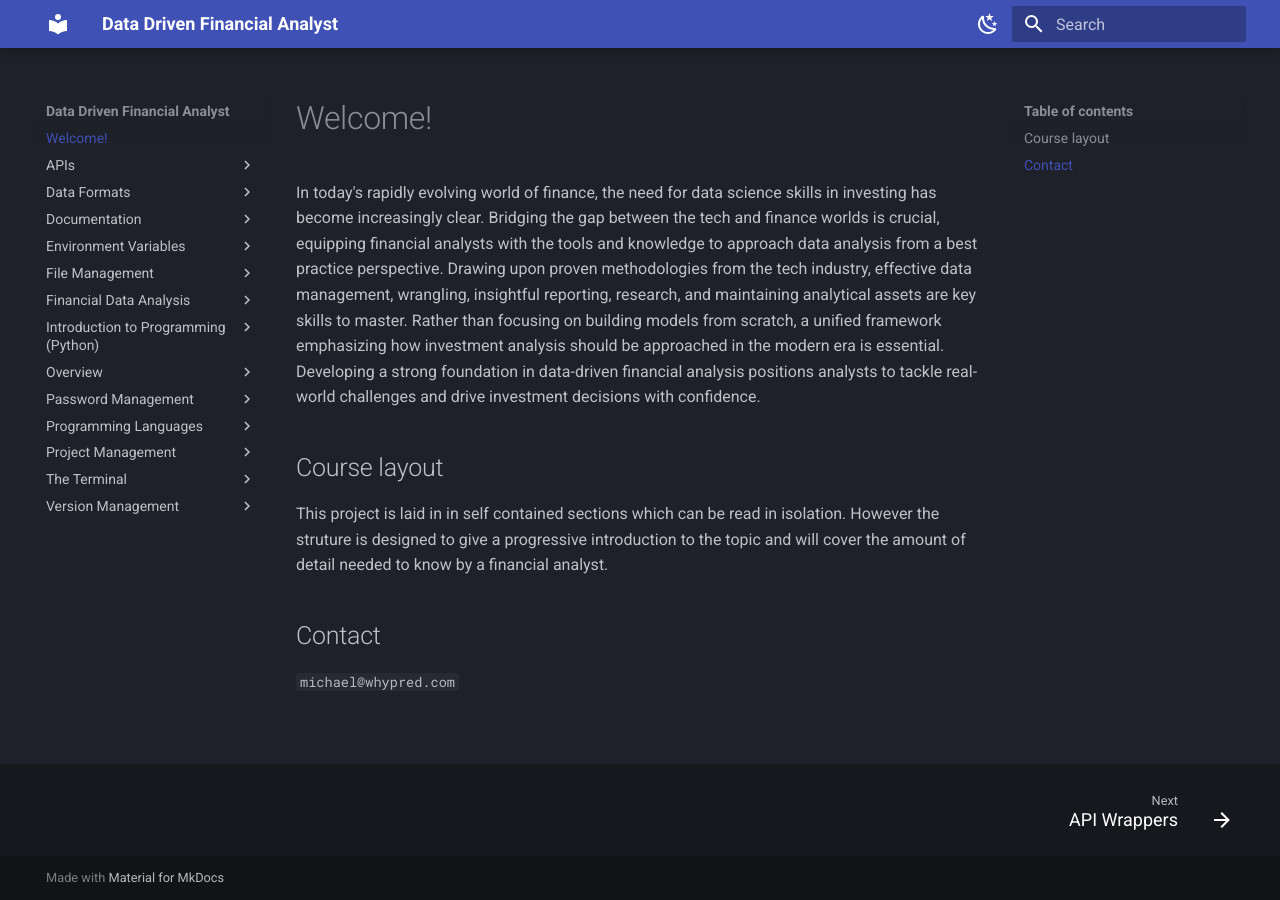
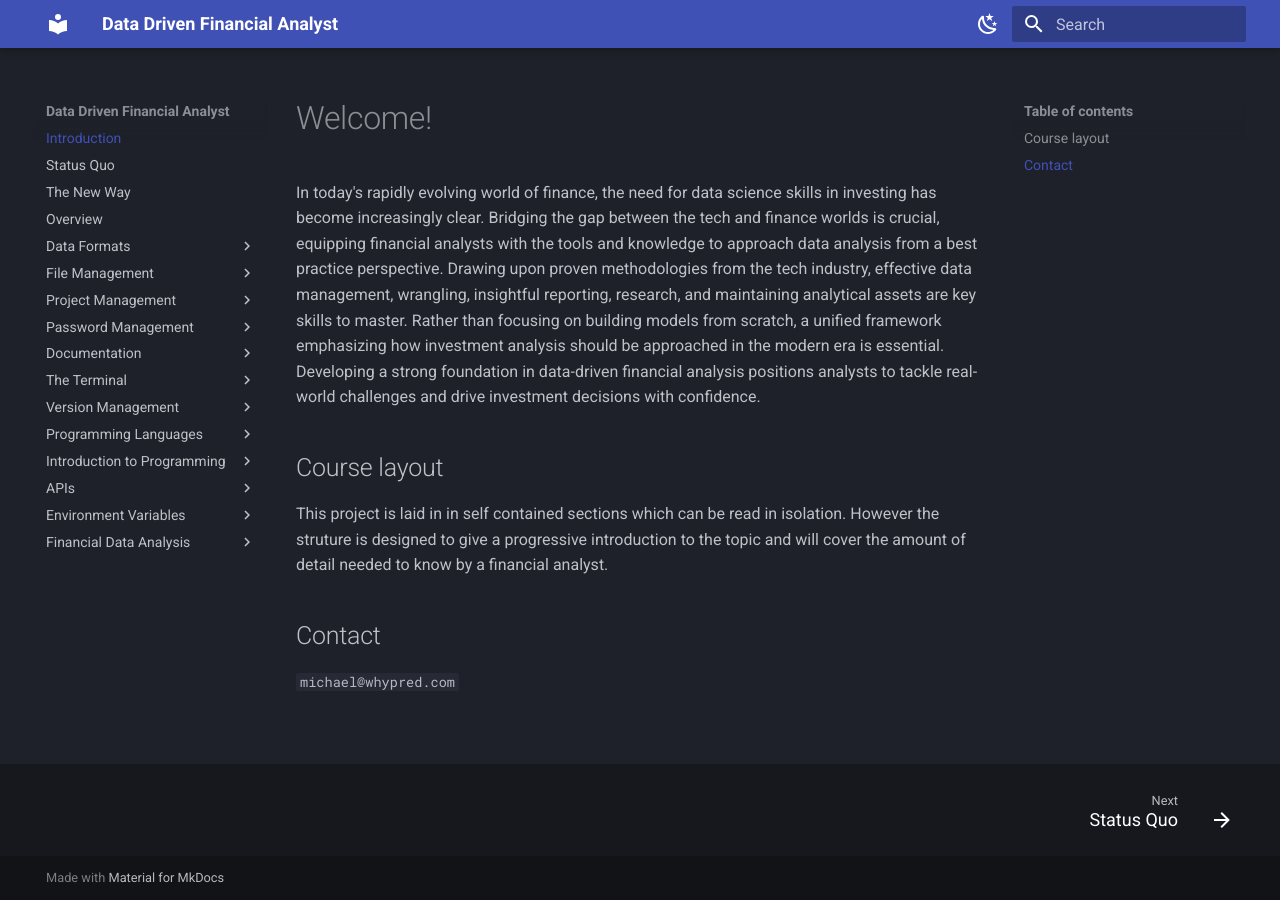
Before and after one commit to mike-whypred/financial-data-analysis, an MkDocs documentation site: the page built from docs/index.md, in a window 1280 px wide. Built offline with MkDocs 1.6.1 and Material for MkDocs 9.7.7, drawn with Linux system fonts in a browser that asks for light colours; some of the changed lines change nothing that is shown.

Commit message:
reorganized financial data analysis section

```diff
--- a/mkdocs.yml
+++ b/mkdocs.yml
@@ -46,3 +46,80 @@
   - admonition
   - toc:
       toc_depth: 3
+
+nav:
+  - Introduction: 'index.md'
+  - Status Quo: 'Status Quo.md'
+  - The New Way: 'The New Way.md'
+  - Overview: 'Overview.md'
+  - Data Formats:
+      - 'Data Formats/Status Quo.md'
+      - 'Data Formats/CSV.md'
+      - 'Data Formats/JSON.md'
+      - 'Data Formats/YAML.md'
+      - 'Data Formats/Parquet.md'
+      - 'Data Formats/Pickle.md'
+  - File Management:
+      - 'File Management/Status Quo.md'
+      - 'File Management/Folders and Files.md'
+      - 'File Management/Tips for Effective File Management.md'
+  - Project Management:
+      - 'Project Management/Status Quo.md'
+      - 'Project Management/Waterfall.md'
+      - 'Project Management/Agile.md'
+      - 'Project Management/How Agile Can Work in Investments.md'
+  - Password Management:
+      - 'Password Management/Password Managers.md'
+  - Documentation:
+      - 'Documentation/Status Quo.md'
+      - 'Documentation/Technical Guidelines.md'
+  - The Terminal:
+      - 'The Terminal/What is it and How to Access It.md'
+      - 'The Terminal/Common Commands.md'
+  - Version Management:
+      - 'Version Management/Status Quo.md'
+      - 'Version Management/Managing Versions with File Management.md'
+      - 'Version Management/Git.md'
+      - 'Version Management/Git Platforms.md'
+  - Programming Languages:
+      - 'Programming Languages/Status Quo.md'
+      - 'Programming Languages/VBA.md'
+      - 'Programming Languages/Python.md'
+      - 'Programming Languages/R.md'
+      - 'Programming Languages/SQL.md'
+      - 'Programming Languages/Matlab.md'
+      - 'Programming Languages/Which One to Choose.md'
+  - Introduction to Programming:
+      - 'Introduction to Programming/Setting up with Python.md'
+      - 'Introduction to Programming/IDE vs Notebooks.md'
+      - 'Introduction to Programming/Using an IDE.md'
+      - 'Introduction to Programming/Using a Notebooks.md'
+      - 'Introduction to Programming/Packages and Libraries.md'
+      - 'Introduction to Programming/Variables and Data Types.md'
+      - 'Introduction to Programming/Control Flows.md'
+      - 'Introduction to Programming/Functions.md'
+      - 'Introduction to Programming/Series and Dataframes.md'
+      - 'Introduction to Programming/Saving and Loading Data.md'
+      - 'Introduction to Programming/Virtual environments.md'
+      - 'Introduction to Programming/Best Practices.md'
+  - APIs:
+      - 'APIs/What are APIs.md'
+      - 'APIs/How to Use Them.md'
+      - 'APIs/API Wrappers.md'
+  - Environment Variables:
+      - 'Environment Variables/What are Environment Variables.md'
+      - 'Environment Variables/Managing sensitive keys with Environment Variables.md'
+  - Financial Data Analysis:
+      - 'Financial Data Analysis/Dataframes.md'
+      - 'Financial Data Analysis/Long vs Wide Data.md'
+      - 'Financial Data Analysis/Data Wrangling.md'
+      - 'Financial Data Analysis/Aggregation and Grouping.md'
+      - 'Financial Data Analysis/Time Series Data.md'
+      - 'Financial Data Analysis/Financial Transformations.md'
+      - 'Financial Data Analysis/Joining Multiple Datasets.md'
+
+
+
+plugins:
+  - search
+  - awesome-pages
```
Also changed, not shown: docs/Financial Data Analysis/Joining Multiple Datasets.md (added), docs/Introduction to Programming/Best Practices.md (added), docs/Introduction to Programming/Control Flows.md (added), docs/Introduction to Programming/Functions.md (added), docs/Introduction to Programming/IDE vs Notebooks.md (added), docs/Introduction to Programming/Packages and Libraries.md (added), docs/Introduction to Programming/Saving and Loading Data.md (added), docs/Introduction to Programming/Series and Dataframes.md (added), docs/Introduction to Programming/Setting up with Python.md (added), docs/Introduction to Programming/Using a Notebooks.md (added), docs/Introduction to Programming/Using an IDE.md (added), docs/Introduction to Programming/Variables and Data Types.md (added), docs/Introduction to Programming/Virtual environments.md (added), docs/Overview.md (added), 4 more files.
